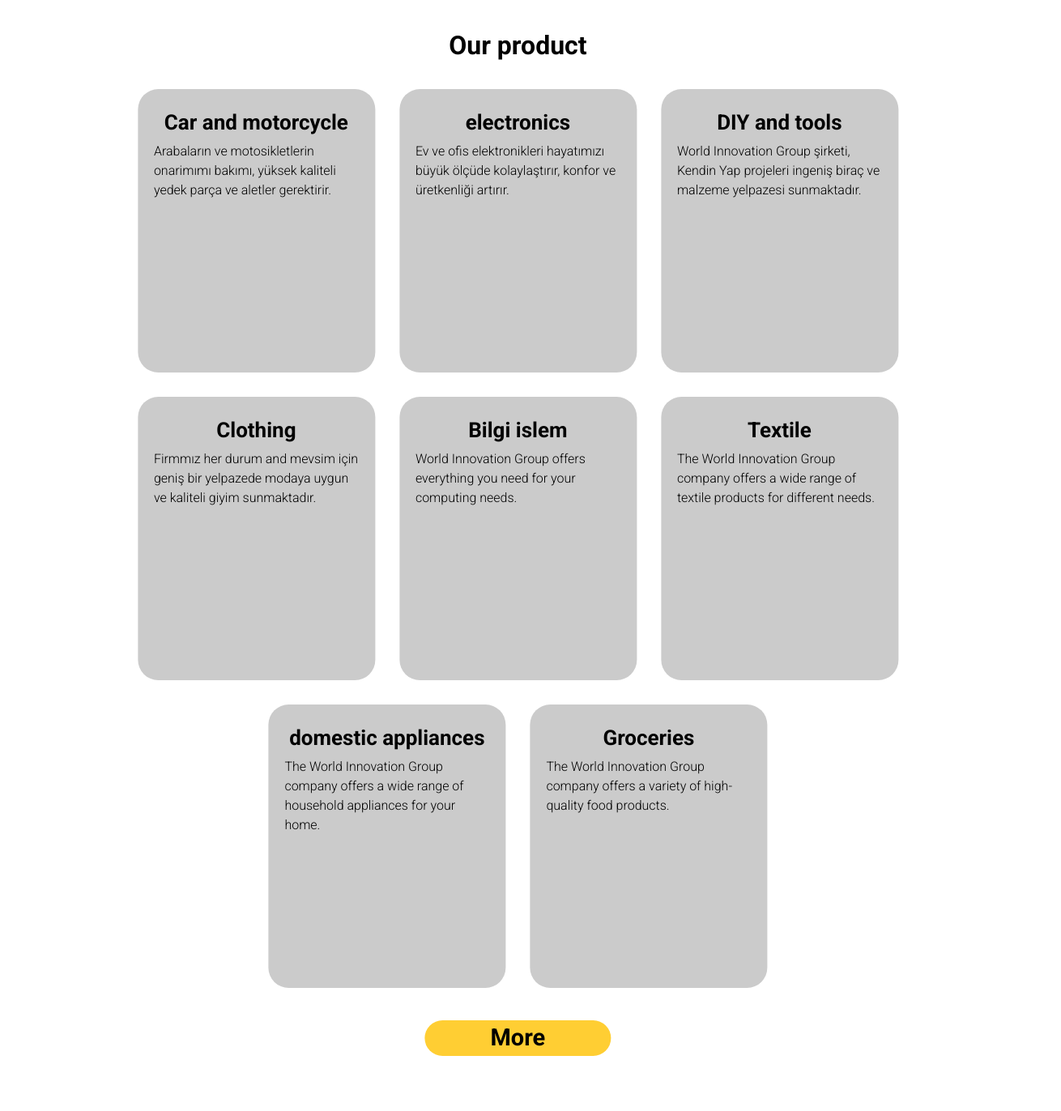
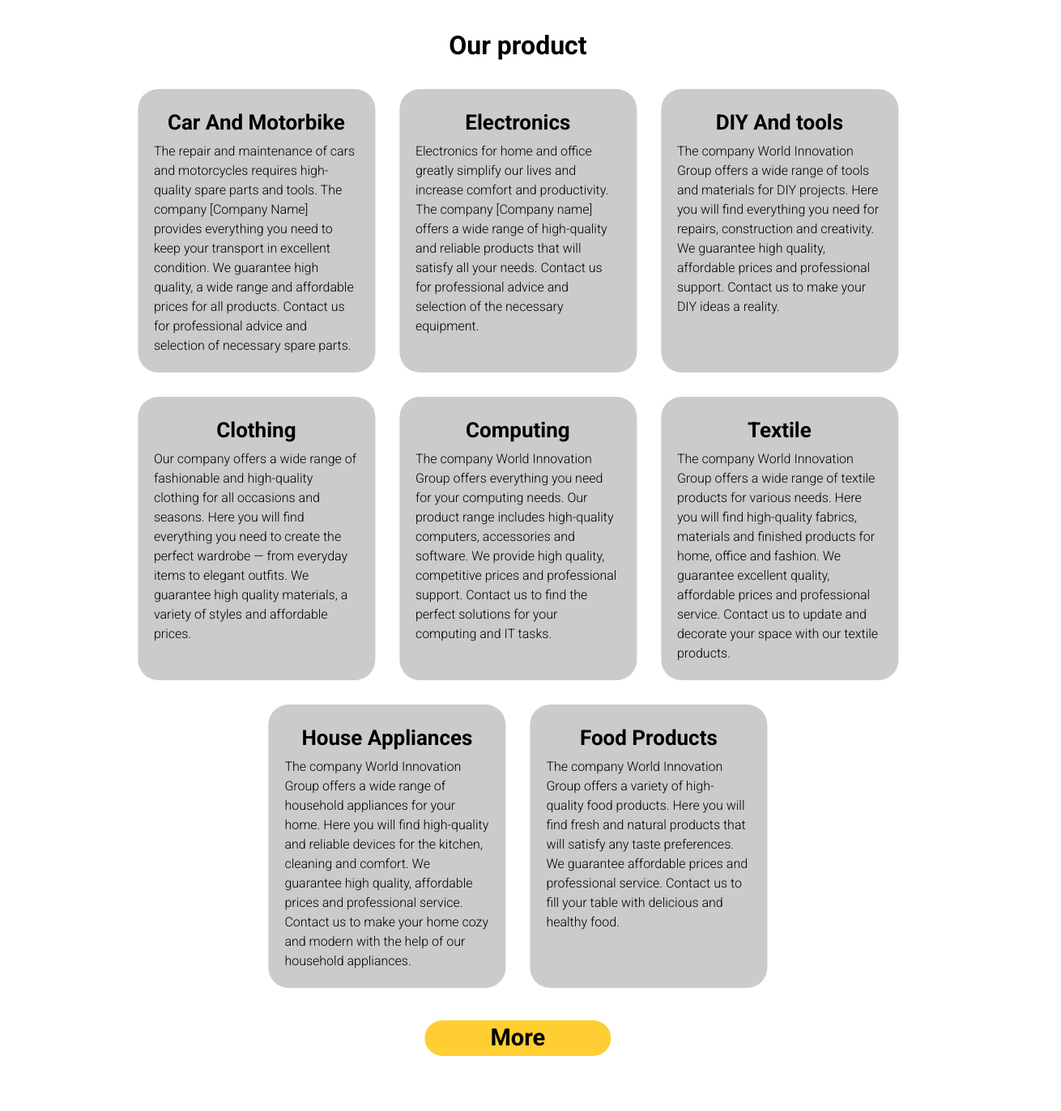
Before and after one commit to digmen/adil2, a React (Create React App) app: page / in a window 1280 px wide. Shown: the part 1020-2392 px from the top of the page at 81% size, 1310 px wide, since content can reach past the window. Built offline with nearby package versions, Linux system fonts and the light colour scheme.

Commit message:
fix i18n

```diff
--- a/src/components/Footer.jsx
+++ b/src/components/Footer.jsx
@@ -28,7 +28,7 @@ export default function Footer() {
                     </div>
                     <div className='flex flex-col items-start gap-[10px]'>
                         <span className='text-[24px] font-medium text-white'>EMAIL</span>
-                        <a href='#' className='text-[24px] font-medium text-white'></a>
+                        <a href='mailto:worldinnovationgroup@hotmail.com' className='text-[24px] font-medium text-white'>worldinnovationgroup@hotmail.com</a>
                     </div>
                     <div className='flex flex-col w-[200px] items-start gap-[10px]'>
                         <span className='text-[24px] font-medium text-white'>ADRESS</span>
--- a/src/locales/en/translation.json
+++ b/src/locales/en/translation.json
@@ -7,9 +7,9 @@
     "homeLink5": "CONTACT US"
   },
   "home": {
-    "homeTextHero": "Güvenilebilecek Kalite",
-    "homeTextHeroPrg": "World Innovation Group ile konfor ve ilham yaratın",
-    "homeTextHeroBtn": "Şimdi sipariş ver",
+    "homeTextHero": "Quality That Can Be Trusted",
+    "homeTextHeroPrg": "Create comfort and inspiration with World Innovation Group",
+    "homeTextHeroBtn": "Order Now",
     "stats": {
       "items": "Article",
       "brands": "Brands",
@@ -19,43 +19,43 @@
       "title": "Our product",
       "categories": {
         "carAndMotorbike": {
-          "title": "Car and motorcycle",
-          "description": "Arabaların ve motosikletlerin onarimımı bakımı, yüksek kaliteli yedek parça ve aletler gerektirir. "
+          "title": "Car And Motorbike",
+          "description": "The repair and maintenance of cars and motorcycles requires high-quality spare parts and tools. The company [Company Name] provides everything you need to keep your transport in excellent condition. We guarantee high quality, a wide range and affordable prices for all products. Contact us for professional advice and selection of necessary spare parts. "
         },
         "electronics": {
-          "title": "electronics",
-          "description": "Ev ve ofis elektronikleri hayatımızı büyük ölçüde kolaylaştırır, konfor ve üretkenliği artırır. "
+          "title": "Electronics",
+          "description": "Electronics for home and office greatly simplify our lives and increase comfort and productivity. The company [Company name] offers a wide range of high-quality and reliable products that will satisfy all your needs. Contact us for professional advice and selection of the necessary equipment. "
         },
         "diyAndTools": {
-          "title": "DIY and tools",
-          "description": "World Innovation Group şirketi, Kendin Yap projeleri ingeniş biraç ve malzeme yelpazesi sunmaktadır. "
+          "title": "DIY And tools",
+          "description": "The company World Innovation Group offers a wide range of tools and materials for DIY projects. Here you will find everything you need for repairs, construction and creativity. We guarantee high quality, affordable prices and professional support. Contact us to make your DIY ideas a reality. "
         },
         "clothing": {
           "title": "Clothing",
-          "description": "Firmmız her durum and mevsim için geniş bir yelpazede modaya uygun ve kaliteli giyim sunmaktadır. "
+          "description": "Our company offers a wide range of fashionable and high-quality clothing for all occasions and seasons. Here you will find everything you need to create the perfect wardrobe — from everyday items to elegant outfits. We guarantee high quality materials, a variety of styles and affordable prices.  "
         },
         "computing": {
-          "title": "Bilgi islem",
-          "description": "World Innovation Group offers everything you need for your computing needs. "
+          "title": "Computing",
+          "description": "The company World Innovation Group offers everything you need for your computing needs. Our product range includes high-quality computers, accessories and software. We provide high quality, competitive prices and professional support. Contact us to find the perfect solutions for your computing and IT tasks. "
         },
         "textile": {
           "title": "Textile",
-          "description": "The World Innovation Group company offers a wide range of textile products for different needs. "
+          "description": "The company World Innovation Group offers a wide range of textile products for various needs. Here you will find high-quality fabrics, materials and finished products for home, office and fashion. We guarantee excellent quality, affordable prices and professional service. Contact us to update and decorate your space with our textile products. "
         },
         "houseAppliances": {
-          "title": "domestic appliances",
-          "description": "The World Innovation Group company offers a wide range of household appliances for your home. "
+          "title": "House Appliances",
+          "description": "The company World Innovation Group offers a wide range of household appliances for your home. Here you will find high-quality and reliable devices for the kitchen, cleaning and comfort. We guarantee high quality, affordable prices and professional service. Contact us to make your home cozy and modern with the help of our household appliances. "
         },
         "foodProducts": {
-          "title": "Groceries",
-          "description": "The World Innovation Group company offers a variety of high-quality food products. "
+          "title": "Food Products",
+          "description": "The company World Innovation Group offers a variety of high-quality food products. Here you will find fresh and natural products that will satisfy any taste preferences. We guarantee affordable prices and professional service. Contact us to fill your table with delicious and healthy food. "
         }
       },
       "moreBtn": "More"
     },
     "aboutUs": {
       "title": "About Us",
-      "description": "Our company specializes in the wholesale of high-quality textiles, household goods and food. ",
+      "description": "Our company specializes in wholesale sales of high-quality textiles, home goods, and food products. We strive to offer only the best items, carefully selected from trusted suppliers. Our approach is based on meeting customer needs and providing the highest level of service. With us, you get not just products, but a reliable partner for your business. Join our satisfied customers and experience the difference! ",
       "learnMoreBtn": "Learn more"
     },
     "brands": {
@@ -66,61 +66,61 @@
       "brend5": "Brand 5"
     }
   },
-  "about": {
-    "aboutTextHero": "About Us",
-    "ourMission": {
-      "title": "Our task",
-      "description": "At World Innovation Group, we strive to create comfort and style in every home and provide our customers with the best interior design and dining solutions. "
-    },
+    "about": {
+      "aboutTextHero": "About Us",
+      "ourMission": {
+        "title": "Our Mission",
+        "description": "At World Innovation Group, we strive to create comfort and style in every home, offering our customers the finest solutions for interior and food. Our goal is to inspire and enrich the lives of our customers by providing high-quality textiles, unique interior items, and food products. We believe that every home deserves to be a perfect place for relaxation and self-expression, and thus we continually work to offer products that enhance life and comfort. Join us on our journey to create beautiful and functional spaces that reflect your individuality and style."
+      },
     "ourPhilosophy": {
-      "title": "our philosophy",
-      "description": "Our company's philosophy is based on three main principles: honesty, transparency and constant pursuit of excellence. "
+      "title": "Our Philosophy",
+      "description": "The philosophy of our company is based on three main principles: honesty, transparency and constant pursuit of excellence. We believe in the importance of open and honest relationships with our customers and partners. Our goal is to ensure maximum customer satisfaction by providing them with only the best products and services. We are constantly striving to improve all aspects of our business. "
     },
     "ourValues": {
       "title": "Our values",
       "dynamism": {
-        "title": "dynamics",
-        "description": "We are evolving at the rapid pace of e-commerce. "
+        "title": "Dynamism",
+        "description": "We evolve with the fast pace of e commerce. We detect the latest trends and we take risks. So that our customers are satisfied and continue to cooperate with us "
       },
       "innovation": {
-        "title": "innovation",
-        "description": "Innovation is the core of our strategy. "
+        "title": "Innovation",
+        "description": "Innovation is the core of our strategy. We innovate in technology, logistics, operations and we constantly optimise our processes. "
       },
       "passionForEcommerce": {
-        "title": "Passionate about e-commerce",
-        "description": "Our passion is online, multi-channel and international sales. "
+        "title": "Passion For Ecommerce",
+        "description": "We are passionate about online, multi-channel and international selling. And we always do it with sustainability as a priority. "
       }
     },
     "ourStory": {
-      "title": "Our history",
-      "description": "We founded our company with the goal of connecting manufacturers with customers. "
+      "title": "Our Story",
+      "description": "We founded our company with the aim of connecting manufacturers with customers. Starting with a small amount of capital, we signed contracts with large manufacturers and significantly increased the volume of orders. The opening of offices and warehouses allowed us to reduce the delivery time. Today we are the market leader, introducing the latest technologies and constantly expanding our geographical presence and customer service capabilities. "
     }
   },
   "product": {
-    "productTextHero": "product",
+    "productTextHero": "Product",
     "whyChooseUs": {
-      "title": "Why choose us",
-      "description": "We offer high-quality products in three main categories: textiles, household goods and food. ",
+      "title": "Why Choose Us",
+      "description": "We offer high-quality products in three key categories: textiles, household goods and food. Each area has its own advantages, but they are united by one thing – our commitment to excellence and customer satisfaction. ",
       "qualities": [
-        "Quality: We only work with trustworthy suppliers, ensuring high standards for every production unit.",
-        "Variety: A wide range of products allows you to meet different needs and tastes.",
+        "Quality: We work only with trusted suppliers, ensuring high standards for each unit of production.",
+        "Variety: A wide range of products allows you to meet a variety of needs and tastes.",
         "Trust: We value long-term relationships with customers and partners by offering reliable and effective solutions."
       ]
     },
     "mostPopularProduction": {
-      "title": "Most popular production",
+      "title": "Most Popular Production",
       "categories": [
         {
-          "title": "Car and motorcycle",
+          "title": "Car And Motorbike",
           "items": [
-            "Car and motorcycle care",
+            "Car and motorbike care",
             "Car accessories",
             "Auto parts",
             "Car tools"
           ]
         },
         {
-          "title": "electronics",
+          "title": "Electronics",
           "items": [
             "Batteries and chargers",
             "Dressing technology",
@@ -131,22 +131,22 @@
           "title": "Clothing",
           "items": [
             "Women",
-            "infant",
+            "Baby",
             "Boys",
             "Men"
           ]
         },
         {
-          "title": "DIY and tools",
+          "title": "DIY And Tools",
           "items": [
-            "Construction machinery",
-            "Home organization",
-            "construction materials",
+            "Building machinery",
+            "Home organisation",
+            "Building supplies",
             "Electrical wiring"
           ]
         },
         {
-          "title": "computer",
+          "title": "Computing",
           "items": [
             "Accesories",
             "Bare bones",
@@ -160,20 +160,20 @@
             "Cotton",
             "Linen",
             "Wool",
-            "silk"
+            "Silk"
           ]
         },
         {
-          "title": "domestic appliances",
+          "title": "House Appliances",
           "items": [
             "Decoration materials",
             "Beer and wine production",
-            "Bake",
-            "bath"
+            "Baking",
+            "Bath"
           ]
         },
         {
-          "title": "Groceries",
+          "title": "Food Products",
           "items": [
             "Aperitifs",
             "Bakery and pastry shop",
@@ -188,41 +188,41 @@
     "heroText": "Services",
     "whyServiceBest": {
       "title": "Why is our service the best?",
-      "description": "We pride ourselves on providing our customers with exceptional service that sets us apart from our competitors. ",
+      "description": "We are proud to provide our customers with an exceptional service that sets us apart from our competitors. Our service approach includes the following key aspects: ",
       "points": [
-        "Individual approach: We understand that every customer is unique and offer personalized solutions tailored to your specific needs and expectations.",
-        "Professional support: Our team of experts is always available to answer your questions and give you qualified recommendations on product selection.",
-        "Fast and reliable delivery: We ensure timely delivery of goods, so you can rely on us in any situation.",
-        "Quality Assurance: We stand behind the quality of our products and services and offer guarantees and the option of refunds if necessary.",
-        "Flexible terms of cooperation: We strive to make our cooperation convenient and profitable for you by offering flexible payment terms and tailored offers."
+        "Individual approach: We understand that each client is unique and offer personalized solutions tailored to your specific needs and expectations.",
+        "Professional support: Our team of experts is always ready to help you with any questions and provide qualified recommendations on the choice of products.",
+        "Fast and reliable delivery: We ensure timely delivery of goods so that you can count on us in any situation.",
+        "Quality Assurance: We stand behind the quality of our products and services, offering guarantees and the possibility of a refund if necessary.",
+        "Flexible terms of cooperation: We strive to make our cooperation convenient and profitable for you by offering flexible payment terms and customized offers."
       ],
       "imageAlt": "via img"
     },
     "advantagesTitle": "Advantages of working with us",
     "advantages": [
       {
-        "title": "Good quality",
+        "title": "High quality",
         "description": "Products from trusted and certified manufacturers."
       },
       {
-        "title": "Large selection",
+        "title": "Wide range",
         "description": "Products for all needs and preferences."
       },
       {
-        "title": "competitive prices",
+        "title": "Competitive prices",
         "description": "Great offers, flexible discount system and regular promotions."
       },
       {
         "title": "Professional support",
-        "description": "Advice and support from qualified specialists."
+        "description": "Consultations and assistance from qualified specialists."
       },
       {
         "title": "Fast delivery",
-        "description": "Prompt delivery and favorable payment terms."
+        "description": "Prompt delivery and convenient payment terms."
       },
       {
         "title": "Reliability and trust",
-        "description": "Long-term relationships and an individual approach to each customer."
+        "description": "Long-term relationships and an individual approach to each client."
       }
     ],
     "goalText": "Our goal is to exceed your expectations and make working with us as pleasant and efficient as possible. "
@@ -232,18 +232,21 @@
     "methods": [
       {
         "title": "EMAIL",
-        "details": "",
-        "color": "#CBCBCB"
+        "details": "worldinnovationgroup@hotmail.com",
+        "color": "#CBCBCB",
+        "textSize":"20px"
       },
       {
         "title": "PHONE",
         "details": "+90 532 987 6543",
-        "color": "#FFCE33"
+        "color": "#FFCE33",
+        "textSize":"40px"
       },
       {
         "title": "ADDRESS",
-        "details": "Ziya Gokalp Mah. ",
-        "color": "#0090FF"
+        "details": "Ziya gokalp mah. Suleyman demirel blv. The office no: 7e ic kapi no: 136 basaksehir/ Istanbul/ Turkiye ",
+        "color": "#0090FF",
+        "textSize":"30px"
       }
     ]
   }
--- a/src/pages/contact/Contact.jsx
+++ b/src/pages/contact/Contact.jsx
@@ -31,7 +31,7 @@ export default function Contact() {
               className={`w-[390px] h-[500px] p-[30px] rounded-[25px] flex flex-col items-center ${index % 2 === 0 ? 'rotate-12' : '-rotate-12'}`}
             >
               <h2 className='font-bold text-[50px]'>{method.title}</h2>
-              <span className='font-light text-[40px]'>{method.details}</span>
+              <span className={`font-light text-[${method.textSize}]`}>{method.details}</span>
             </div>
           ))}
         </div>
--- a/src/pages/home/Home.jsx
+++ b/src/pages/home/Home.jsx
@@ -34,7 +34,7 @@ export default function Home() {
                 <div className='w-[780px] h-full flex flex-col justify-center px-[40px] z-20'>
                     <span className='text-white text-[55px] font-bold  z-20 max-sm:text-[30px]'>{t('home.homeTextHero')}</span>
                     <span className='text-white text-[29px] mt-[25px] font-bold  z-20 max-sm:text-[30px] max-sm:w-[300px]'>{t('home.homeTextHeroPrg')}</span>
-                    <Link className='text-white bg-[#FFCE33] mt-[40px] rounded-[25px] w-[270px] text-[31px] font-bold text-center z-20 max-sm:text-[30px] max-sm:w-[300px]'>{t('home.homeTextHeroBtn')}</Link>
+                    <Link to='/contact' className='text-white bg-[#FFCE33] mt-[40px] rounded-[25px] w-[270px] text-[31px] font-bold text-center z-20 max-sm:text-[30px] max-sm:w-[300px]'>{t('home.homeTextHeroBtn')}</Link>
                 </div>
             </div>
 
@@ -110,7 +110,7 @@ export default function Home() {
                     </div>
                 </div>
                 <div className='px-[40px] flex justify-center'>
-                    <Link className='text-black bg-[#FFCE33] mt-[40px] rounded-[25px] w-[230px] text-[29px] font-bold text-center z-20 max-sm:text-[30px] max-sm:w-[300px]'>{t('home.products.moreBtn')}</Link>
+                    <Link to='/product' className='text-black bg-[#FFCE33] mt-[40px] rounded-[25px] w-[230px] text-[29px] font-bold text-center z-20 max-sm:text-[30px] max-sm:w-[300px]'>{t('home.products.moreBtn')}</Link>
                 </div>
             </div>
 
```
Also changed, not shown: src/locales/trk/translation.json (+7 -4 lines).
